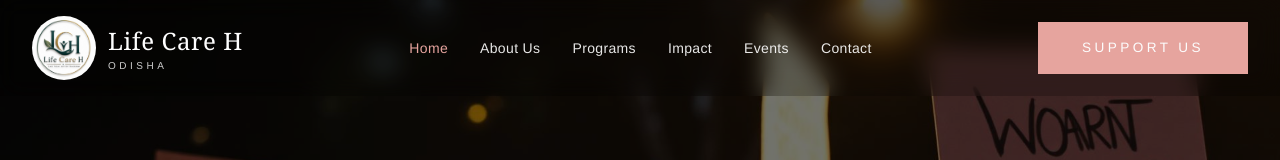
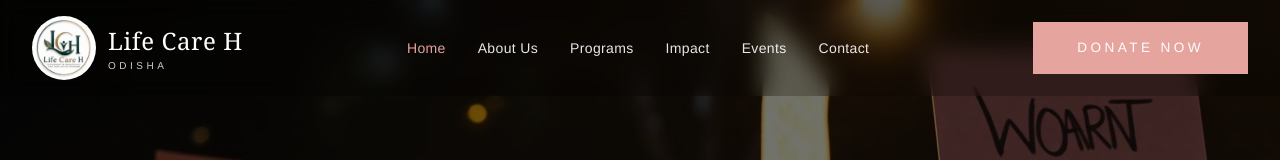
Before and after one commit to Rahul-Roy352/lifecareh, a React (Vite) app: page / in a window 1280 px wide. Shown: the top 160 px of the page. Built offline with nearby package versions, Linux system fonts and the light colour scheme.

Commit message:
Changes
Co-authored-by: Rahul-Roy352 <129827830+Rahul-Roy352@users.noreply.github.com>

```diff
--- a/src/components/SiteHeader.tsx
+++ b/src/components/SiteHeader.tsx
@@ -64,9 +64,9 @@ export function SiteHeader({ variant = "light" }: { variant?: "light" | "dark" }
               </NavLink>
             ))}
           </nav>
-          <Link to="/contact" className="btn-donate hidden lg:inline-block shrink-0">
-            Support Us
-          </Link>
+          <button onClick={openDonate} className="btn-donate hidden lg:inline-block shrink-0">
+            Donate Now
+          </button>
 
           <button
             className={`lg:hidden ${isDark ? "text-white" : "text-foreground"}`}
```
